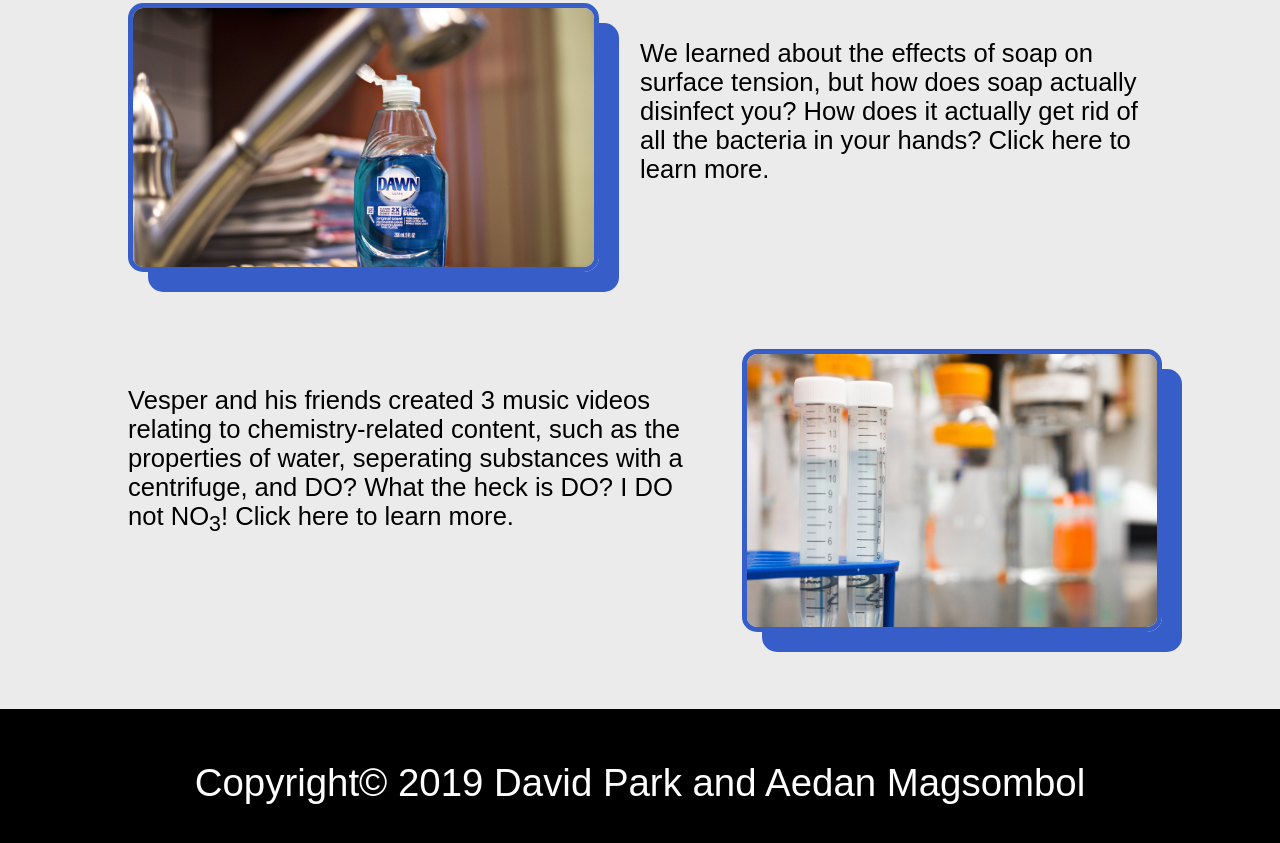
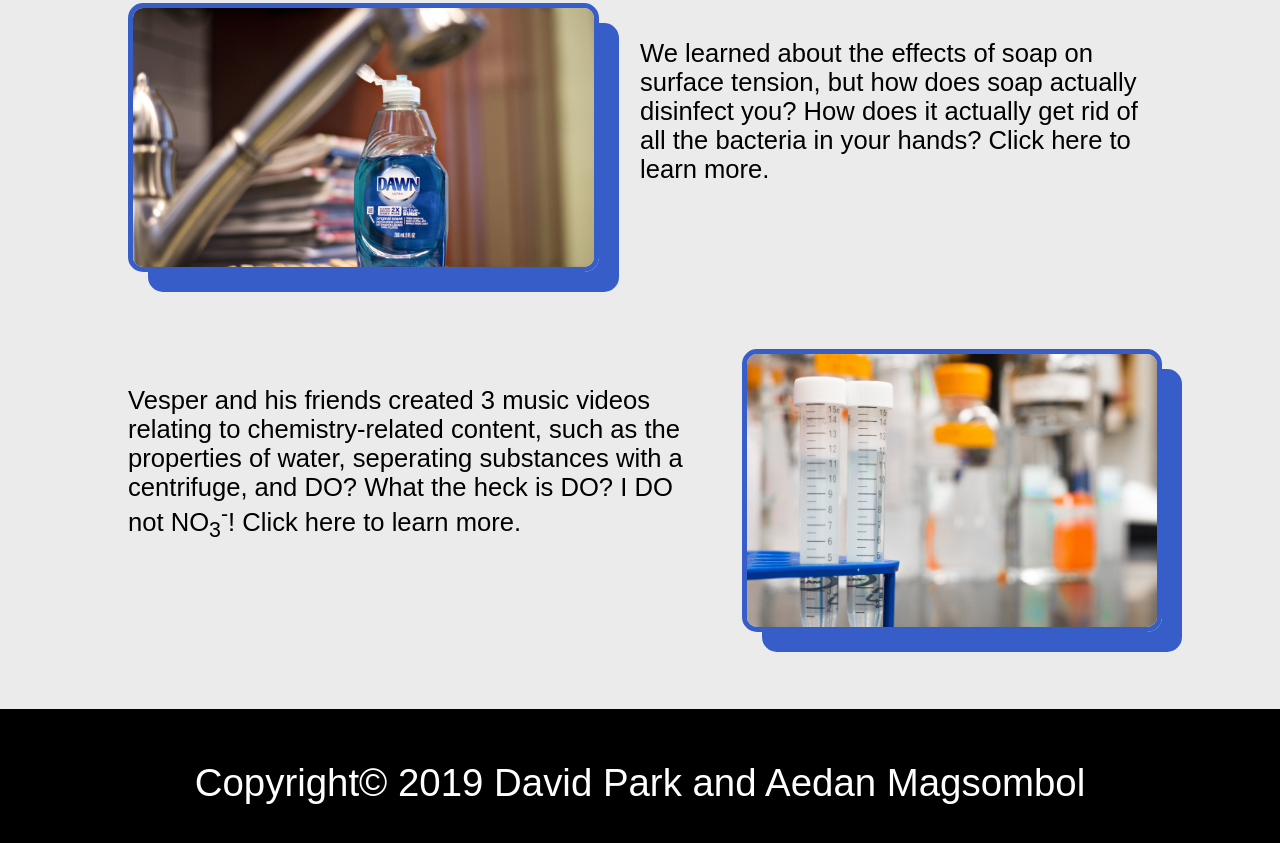
Before and after one commit to skyguys/chemistry-website, a plain HTML site: page index.html in a window 1280 px wide. Shown: the part 1115-1958 px from the top of the page. Drawn offline with Linux system fonts and the light colour scheme.

Commit message:
Update index.html

```diff
--- a/index.html
+++ b/index.html
@@ -84,7 +84,7 @@
 	 			<img src="images/index/chemistry.jpg">
 	 		</div>
 	 		<div id="text4">
-	 			<p>Vesper and his friends created 3 music videos relating to chemistry-related content, such as the properties of water, seperating substances with a centrifuge, and DO? What the heck is DO? I DO not NO<sub>3</sub>! Click here to learn more.</p>
+	 			<p>Vesper and his friends created 3 music videos relating to chemistry-related content, such as the properties of water, seperating substances with a centrifuge, and DO? What the heck is DO? I DO not NO<sub>3</sub><sup>-</sup>! Click here to learn more.</p>
 	 		</div>
 	 	</a>
  	</div>
@@ -100,42 +100,6 @@
 </footer>
 
 
-<!--
- 	 	<div class="content">
- 		<div id="image1">
- 			<img src="">
- 		</div>
- 		<div id="text1">
- 			<p>Lorem ipsum dolor sit amet, consectetur adipisicing elit, sed do eiusmod
- 			tempor incididunt ut labore et dolore magna aliqua. Ut enim ad minim veniam,
- 			quis nostrud exercitation ullamco laboris nisi ut aliquip ex ea commodo
- 			consequat. Duis aute irure dolor in reprehenderit in voluptate velit esse
- 			cillum dolore eu fugiat nulla pariatur. Excepteur sint occaecat cupidatat non
- 			proident, sunt in culpa qui officia deserunt mollit anim id est laborum.</p>
- 		</div>
- 	</div>
-
- 	<div class="clear"></div>
- 	<br>
- 	<br>
-
- 	 	<div class="content">
- 		<div id="image2">
- 			<img src="">
- 		</div>
- 		<div id="text2">
- 			<p>Lorem ipsum dolor sit amet, consectetur adipisicing elit, sed do eiusmod
- 			tempor incididunt ut labore et dolore magna aliqua. Ut enim ad minim veniam,
- 			quis nostrud exercitation ullamco laboris nisi ut aliquip ex ea commodo
- 			consequat. Duis aute irure dolor in reprehenderit in voluptate velit esse
- 			cillum dolore eu fugiat nulla pariatur. Excepteur sint occaecat cupidatat non
- 			proident, sunt in culpa qui officia deserunt mollit anim id est laborum.</p>
- 		</div>
- 	</div>
-
-
-
--->
 
 </body>
 </html>
```
